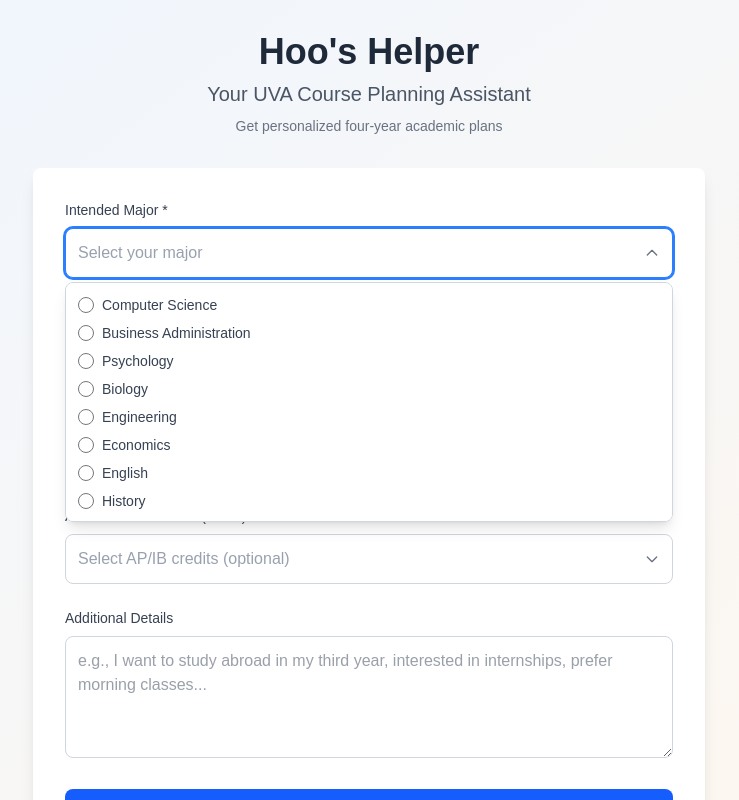
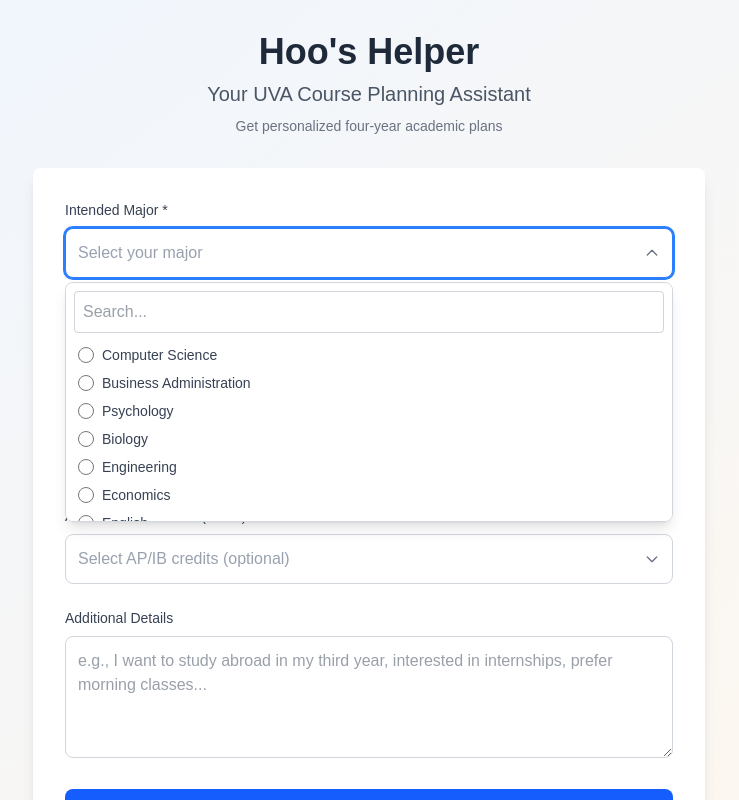
Before and after one commit to Poseidonspjs/HooHelper, a Next.js app in the folder hoos-helper/: page / in a window 1280 px wide. Both pictures are taken after a click on the button "Select your major". Shown: the top 800 px of the page, without its empty margins (271-1010 px from the left). Built offline with nearby package versions, Linux system fonts and the light colour scheme.

Commit message:
added search to ap dropdown

```diff
--- a/hoos-helper/src/app/page.tsx
+++ b/hoos-helper/src/app/page.tsx
@@ -21,8 +21,10 @@
   multiple = false,
   placeholder = "Select an option",
   error,
+  disabled = false,
 }: DropdownProps) {
   const [open, setOpen] = useState(false);
+  const [searchTerm, setSearchTerm] = useState(""); // State for search term
   const dropdownRef = useRef<HTMLDivElement>(null);
 
   useEffect(() => {
@@ -39,6 +41,9 @@
   }, []);
 
   const isMulti = Array.isArray(value);
+  const filteredOptions = options.filter((opt) =>
+    opt.toLowerCase().includes(searchTerm.toLowerCase()) // Filter options based on search term
+  );
 
   return (
     <div className="text-gray-700 relative" ref={dropdownRef}>
@@ -46,13 +51,11 @@
         {label}
       </label>
 
-      {/* Dropdown button (shared style) */}
       <button
         type="button"
         onClick={() => setOpen(!open)}
         className={`w-full text-left flex justify-between items-center p-3 border rounded-lg bg-white text-gray-900 hover:ring-1 focus:ring-2 focus:ring-blue-500 focus:border-blue-500 ${
           error ? "border-red-500 hover:ring-red-500" : "border-gray-300 hover:ring-gray-300"
-
         }`}
       >
         <span
@@ -86,12 +89,20 @@
         </svg>
       </button>
 
-      {/* Dropdown panel */}
       {open && (
         <div
           className="absolute z-10 mt-1 w-full bg-white border border-gray-300 rounded-lg shadow-lg max-h-60 overflow-y-auto p-2 animate-bounce-soft"
         >
-          {options.map((opt) => (
+          {/* Search Input */}
+          <input
+            type="text"
+            value={searchTerm}
+            onChange={(e) => setSearchTerm(e.target.value)}
+            placeholder="Search..."
+            className="w-full p-2 mb-2 border border-gray-300 rounded focus:ring-2 focus:ring-blue-500"
+          />
+
+          {filteredOptions.map((opt) => (
             <label
               key={opt}
               className={`flex items-center space-x-2 p-1 cursor-pointer ${
@@ -130,6 +141,10 @@
               <span className="text-sm text-gray-700">{opt}</span>
             </label>
           ))}
+
+          {filteredOptions.length === 0 && (
+            <p className="text-sm text-gray-500 text-center">No options found</p>
+          )}
         </div>
       )}
 
```
Also changed, not shown: 1 other file (tests, documents, lock files or other folders).
